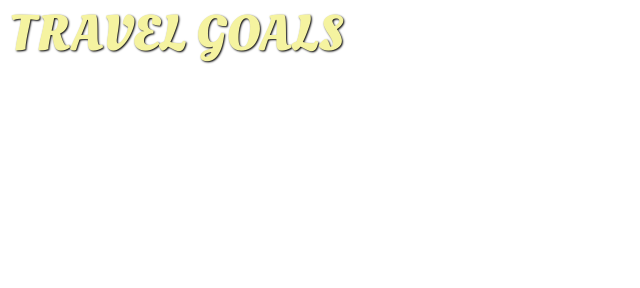
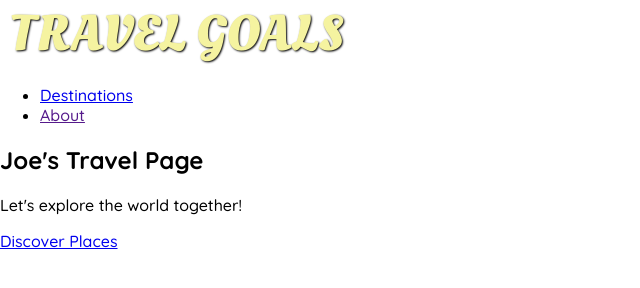
Before and after one commit to B0rad/travel-page, a plain HTML site: page index.html in a window 1280 px wide. Shown: the whole page, without its empty margins (0-640 px from the left). Drawn offline with Linux system fonts and the light colour scheme.

Commit message:
Update index.html

```diff
--- a/index.html
+++ b/index.html
@@ -13,14 +13,25 @@
   <body>
     <header>
       <div id="page-logo">
-        <a href="/index.html"> Travel Goals</a>
+        <a href="index.html"> Travel Goals</a>
       </div>
 
-      <nav></nav>
+      <nav>
+        <ul>
+          <li><a href="places.html">Destinations</a></li>
+          <li><a href="">About</a></li>
+        </ul>
+      </nav>
     </header>
     <main>
-      <section></section>
-      <section></section>
+      <section id="hero">
+        <div id="hero-content">
+          <h1>Joe's Travel Page</h1>
+          <p>Let's explore the world together!</p>
+          <a href="places.html">Discover Places</a>
+        </div>
+      </section>
+      <section id="highlights"></section>
     </main>
     <footer></footer>
   </body>
```
